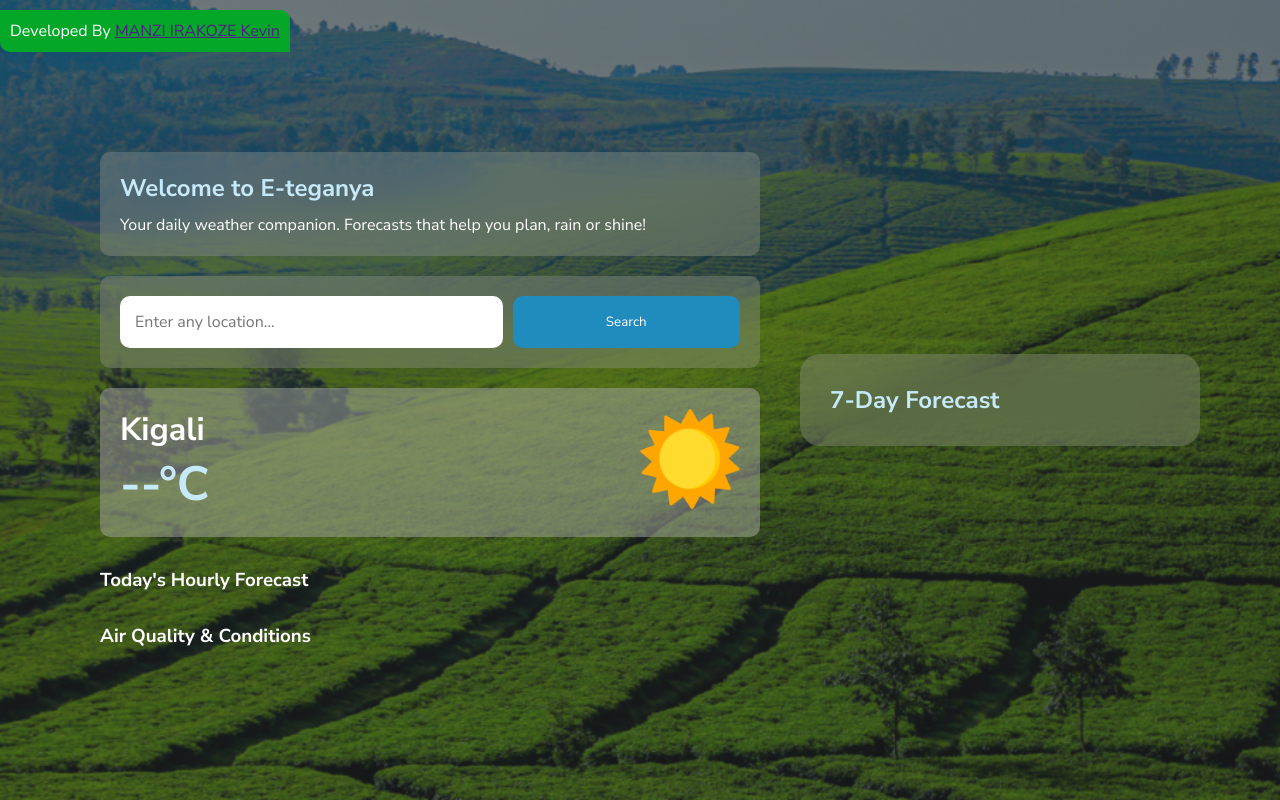
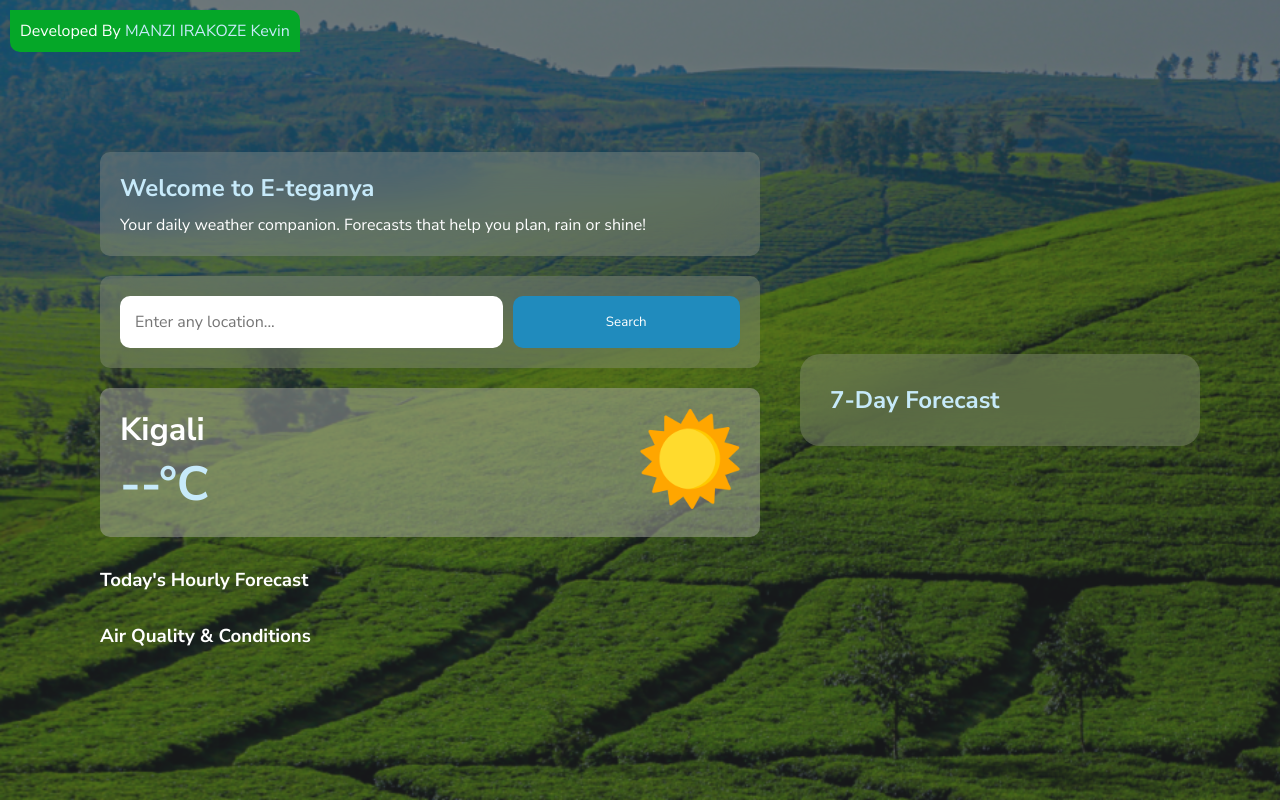
Before and after one commit to Code-harness/e-teganya, a plain HTML site: page index.html in a window 1280 px wide. Drawn offline with Linux system fonts and the light colour scheme; no server answers.

Commit message:
e-teganya updated Redesign-v1.03.2

```diff
--- a/assets/css/main.css
+++ b/assets/css/main.css
@@ -1,4 +1,4 @@
-@import url('https://fonts.googleapis.com/css2?family=Nunito+Sans:ital,opsz,wght@0,6..12,200..1000;1,6..12,200..1000&display=swap');
+@import url("https://fonts.googleapis.com/css2?family=Nunito+Sans:ital,opsz,wght@0,6..12,200..1000;1,6..12,200..1000&display=swap");
 * {
   margin: 0;
   padding: 0;
@@ -52,7 +52,7 @@ body {
   border-radius: 20px;
   padding: 20px;
 }
-.wrapper_2 #fore_title{
+.wrapper_2 #fore_title {
   margin: 10px;
   text-align: start;
   font-size: 1.5rem;
@@ -71,11 +71,11 @@ body {
   background: rgba(168, 168, 162, 0.3);
   backdrop-filter: blur(20px);
 }
-.welcome{
+.welcome {
   text-align: start;
   color: #c7eafa;
 }
-.welcome p{
+.welcome p {
   color: white;
 }
 .search_bar input {
@@ -109,11 +109,10 @@ body {
 }
 .data_main_div h2 {
   font-size: 2rem;
-
 }
 .data_main_div h3 {
   font-size: 3rem;
-    color: #c7eafa;
+  color: #c7eafa;
 }
 .icons img {
   width: 100px;
@@ -187,19 +186,25 @@ body {
   background: #208bbd;
   border-radius: 3px;
 }
-footer{
+footer {
   position: absolute;
   height: auto;
   width: 100%;
   top: 10px;
   text-align: start;
 }
-.footer_main{
+
+.footer_main {
+  margin-left: 10px;
   width: fit-content;
   padding: 10px;
   border-top-right-radius: 10px;
   border-bottom-left-radius: 10px;
   background: rgb(5, 167, 40);
+}
+.footer_main p a {
+  text-decoration: none;
+  color: #c7eafa;
 }
 
 /* Responsive */
```
